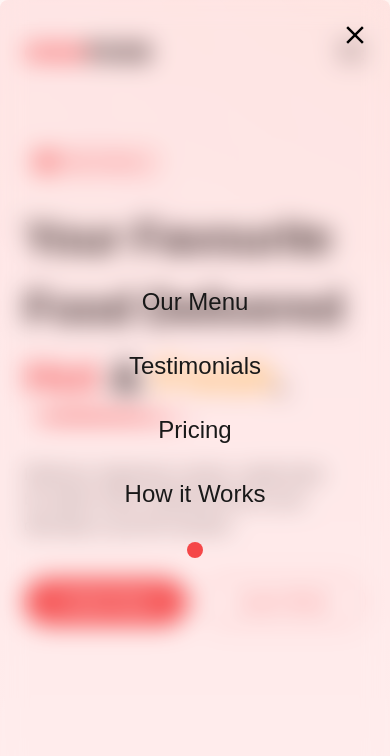
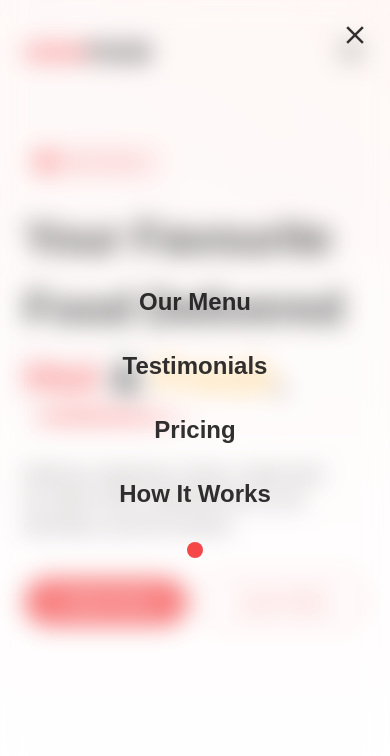
Before and after one commit to devJennyy/oishi-food, a React (Vite) app: page /hero in a window 390 px wide. Both pictures are taken after a click on the icon 351 px from the left and 51 px from the top of the page. Shown: the top 756 px of the page. Built offline with nearby package versions, Linux system fonts and the light colour scheme; a web font is replaced by a local one.

Commit message:
Fix toggle menu issue on mobile.

```diff
--- a/src/components/Layout/Header.tsx
+++ b/src/components/Layout/Header.tsx
@@ -1,5 +1,4 @@
 import { useState } from "react";
-
 import { RxHamburgerMenu } from "react-icons/rx";
 import { motion, AnimatePresence } from "framer-motion";
 import { IoMdClose } from "react-icons/io";
@@ -23,64 +22,67 @@ const Header = () => {
       <div className="h-full">
         <img
           src="/oishi-food-text-logo.svg"
-          alt="oishi-food-text-logo"
+          alt="Oishi Food Logo"
           className="xl:w-full lg:w-36 w-32 dark:hidden"
         />
         <img
           src="/dark-oishi-food-text-logo.svg"
-          alt="oishi-food-text-logo"
+          alt="Oishi Food Logo"
           className="xl:w-full lg:w-36 w-32 hidden dark:flex"
         />
       </div>
 
       {/* Desktop Links */}
       <div className="hidden lg:flex justify-center items-center xl:text-lg xl:gap-9 lg:gap-7 tracking-wide">
-        <a href="">How It Works</a>
-        <a href="">Our Menu</a>
-        <a href="">Testimonials</a>
-        <a href="">Pricing</a>
+        <a href="#">How It Works</a>
+        <a href="#">Our Menu</a>
+        <a href="#">Testimonials</a>
+        <a href="#">Pricing</a>
         <div className="flex gap-4">
-        <a href="" className="py-[9px] px-4 bg-secondary text-white rounded-full">
-          <p>Download App</p>
-        </a>
-        <DarkModeToggle />
+          <a
+            href="#"
+            className="py-[9px] px-4 bg-secondary text-white rounded-full"
+          >
+            <p>Download App</p>
+          </a>
+          <DarkModeToggle />
         </div>
       </div>
 
       <div className="lg:hidden">
-        <RxHamburgerMenu className="text-3xl" onClick={toggleMenu} />
+        <RxHamburgerMenu className="text-3xl cursor-pointer" onClick={toggleMenu} />
       </div>
 
       {/* Mobile Menu */}
       <AnimatePresence>
         {isOpen && (
           <motion.div
-            className="text-2xl font-medium fixed inset-0 flex justify-center items-center backdrop-blur-md bg-[#FFA6A6]/20 p-5 rounded-lg shadow-lg z-50 flex-col gap-8 lg:hidden"
+            className="fixed inset-0 flex justify-center items-center backdrop-blur-md bg-white/30 p-5 shadow-xl z-50 flex-col gap-8 lg:hidden"
             initial="hidden"
             animate="visible"
             exit="exit"
-            transition={{ duration: 0.5, ease: "easeInOut" }}
+            transition={{ duration: 0.6, ease: "easeInOut" }}
             variants={variants}
           >
             <button
               onClick={toggleMenu}
-              className="absolute top-5 right-5 text-3xl font-bold text-black dark:text-white"
+              className="absolute top-5 right-5 text-3xl font-bold text-black/80 dark:text-white/80"
             >
               <IoMdClose />
             </button>
 
             {/* Mobile Links */}
-            <a href="" onClick={toggleMenu}>
+            <a href="#" onClick={toggleMenu} className="text-primary/90 dark:text-white/70 font-black text-2xl">
               Our Menu
             </a>
-            <a href="" onClick={toggleMenu}>
+            <a href="#" onClick={toggleMenu} className="text-primary/90 dark:text-white/70 font-black text-2xl">
               Testimonials
             </a>
-            <a href="" onClick={toggleMenu}>
+            <a href="#" onClick={toggleMenu} className="text-primary/90 dark:text-white/70 font-black text-2xl">
               Pricing
             </a>
-            <a href="" onClick={toggleMenu}>
-              How it Works
+            <a href="#" onClick={toggleMenu} className="text-primary/90 dark:text-white/70 font-black text-2xl">
+              How It Works
             </a>
             <DarkModeToggle />
           </motion.div>
```
